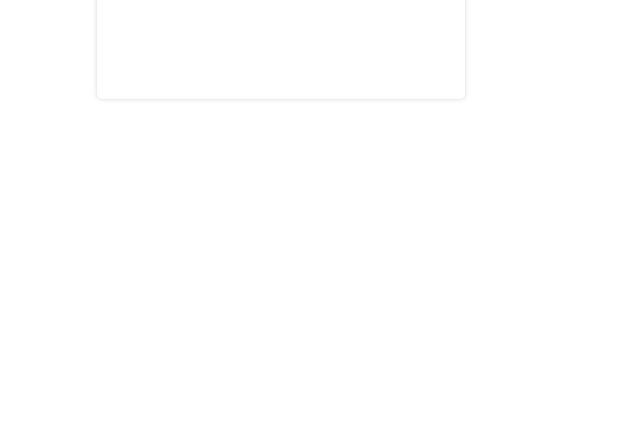
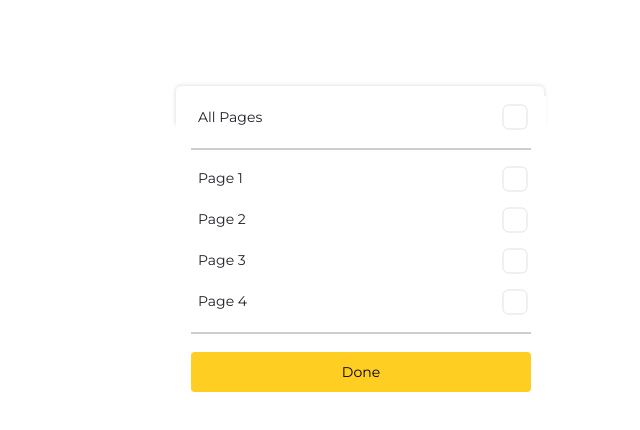
Before and after one commit to Bruce-Mahagwa/First_Test_Assignment_Ellty, a React (Create React App) app in the folder frontend/: page / in a window 1280 px wide. Shown: the top 430 px of the page, without its empty margins (280-920 px from the left). Built offline with nearby package versions, Linux system fonts and the light colour scheme.

Commit message:
Adds extra styles

```diff
--- a/frontend/src/App.css
+++ b/frontend/src/App.css
@@ -1,11 +1,17 @@
 @import url('https://fonts.googleapis.com/css2?family=Inter:ital,opsz,wght@0,14..32,100..900;1,14..32,100..900&family=Montserrat:ital,wght@0,100..900;1,100..900&family=Poppins:ital,wght@0,100;0,200;0,300;0,400;0,500;0,600;0,700;0,800;0,900;1,100;1,200;1,300;1,400;1,500;1,600;1,700;1,800;1,900&display=swap');
+
+/*global utility classes */
+.center {
+  /* centers containers */
+  top: 50%;
+  left: 50%;
+  transform: translate(-50%, -50%);
+}
+/* end of utility classes */
 .main_container {
-  position: relative;
   width: 578px;
   height: 794px;
-  top: -396px;
-  left: 168px;
-  padding: 85px 104px 383px 104px;
+  margin: 0 auto;
 }
 .form {
   position: relative;
@@ -18,11 +24,24 @@
   color: #1F2128;
   width: 370px;
   height: 326px;
+  margin: 0 auto;
   top: 85px;
-  left: 104px;
+  /* left: 104px; */
   padding: 10px 0px 10px 0px;
   border-radius: 6px;
   border: 1px solid #EEEEEE;
   box-shadow: 0px 8px 15px 0px #1414141F;
   box-shadow: 0px 0px 4px 0px #1414141A;
 }
+.border_container {
+  width: 370px;
+  height: 20px;
+  padding: 10px 15px 10px 15px;
+}
+.border {
+  width: 340px;
+  border: 0.7px solid rgba(205, 205, 205, 1)
+}
+.form:first-child {
+  height: 42px !important;
+}
--- a/frontend/src/App.js
+++ b/frontend/src/App.js
@@ -9,10 +9,18 @@ import { useState } from 'react';
 function App() {
   const [checkBoxStyles, setCheckBoxStyles] = useState([])
   const [largeContainerStyles, setLargeContainerStyles] = useState([])
+
   function onMouseUp(e) {
-      setCheckBoxStyles((prev) => {
-          return ""
-      })
+    const element = e.currentTarget?.childNodes[1]?.childNodes[0];
+        if (element) {
+            if (element?.checked) {
+                element.classList.remove("show_tick_mark")
+            }
+            else {
+                element.classList.remove("box-shadow")
+                element.classList.remove("show_tick_mark")
+            }
+        }
       setLargeContainerStyles((prev) => {
           return (
               ""
@@ -33,6 +41,21 @@ function App() {
         largeContainerStyles={largeContainerStyles}
         setLargeContainerStyles={setLargeContainerStyles}
         onMouseUp = {onMouseUp}
+        htmlFor={"all_pages"}
+        label = {"All Pages"}
+        height={42}
+        />
+        <div className = "border_container">
+          <div className = "border"></div>
+        </div>
+        <ListItem
+        checkBoxStyles = {checkBoxStyles}
+        setCheckBoxStyles ={setCheckBoxStyles}
+        largeContainerStyles={largeContainerStyles}
+        setLargeContainerStyles={setLargeContainerStyles}
+        onMouseUp = {onMouseUp}
+        htmlFor={"page_1"}
+        label={"Page 1"}
         />
         <ListItem
         checkBoxStyles = {checkBoxStyles}
@@ -40,6 +63,8 @@ function App() {
         largeContainerStyles={largeContainerStyles}
         setLargeContainerStyles={setLargeContainerStyles}
         onMouseUp = {onMouseUp}
+        htmlFor={"page_2"}
+        label={"Page 2"}
         />
         <ListItem
         checkBoxStyles = {checkBoxStyles}
@@ -47,6 +72,8 @@ function App() {
         largeContainerStyles={largeContainerStyles}
         setLargeContainerStyles={setLargeContainerStyles}
         onMouseUp = {onMouseUp}
+        htmlFor={"page_3"}
+        label={"Page 3"}
         />
         <ListItem
         checkBoxStyles = {checkBoxStyles}
@@ -54,7 +81,12 @@ function App() {
         largeContainerStyles={largeContainerStyles}
         setLargeContainerStyles={setLargeContainerStyles}
         onMouseUp = {onMouseUp}
+        htmlFor={"page_4"}
+        label={"Page 4"}
         />
+        <div className = "border_container">
+          <div className = "border"></div>
+        </div>
         <Button />
       </form>
     </main>
--- a/frontend/src/Components/Button/Button.css
+++ b/frontend/src/Components/Button/Button.css
@@ -8,7 +8,8 @@
     background: #FFCE22;
     cursor: pointer;
     position: relative;
-    left: 104px;
+    margin-left: 15px;
+    margin-top: 10px;
 }
 .submit_btn:hover {
     background: #FFD84D;
--- a/frontend/src/Components/Button/Button.js
+++ b/frontend/src/Components/Button/Button.js
@@ -3,7 +3,7 @@ import "./Button.css"
 
 const Button = () => {
     return (
-        <button className = "submit_btn">
+        <button className = "submit_btn" onClick={(e) => e.preventDefault()}>
             Done
         </button>
     )
--- a/frontend/src/Components/ListItem/ListItem.css
+++ b/frontend/src/Components/ListItem/ListItem.css
@@ -9,7 +9,8 @@
 
 .list_item {
     width: 370px;
-    height: 42px;
+    /* height 41 applies to all other list items except the first header */
+    height: 41px;
     padding: 8px 15px 8px 22px;
     background: #FFFFFF;
     display: flex;
@@ -18,31 +19,39 @@
     cursor: pointer;
 }
 .page_name {
-    width: calc(370px - 25px);
-    height: 18px;
+    width: calc(370px - 35px);
+    height: 35px;
+    /* padding-top: 5px; */
+    display: flex;
+    align-items: center;
     cursor: pointer;
 }
 .check_page {
+    width: 35px;
+    height: 35px;
+    opacity: 0.6;
+    position: relative;
+    cursor: pointer;
+}
+.checkbox {
     width: 25px;
     height: 25px;
-    border-radius: 6px;
-    border: 1px solid #CDCDCD;
-    opacity: 0.6;
-    position: relative;
-}
-.checkbox {
-    width: 100%;
-    height: 100%;
     max-width: 25px;
+    /* position: relative; */
+    position: absolute;
     /* makes the default styling disappear to hide borders */
     -webkit-appearance: none;
     -moz-appearance: none;
     appearance: none;
-    border: none;
     outline: none;
     cursor: pointer;
+    border: 1px solid #CDCDCD !important;
+    border-radius: 6px;
     /* increase z index of the input */
-    z-index: 200000000;
+    z-index: 2000;
+}
+.check_box label {
+    cursor: pointer;
 }
 .check_page_container_large {
     position: absolute;
@@ -64,10 +73,11 @@
     position: absolute;
     display: block;
     opacity: 0;
+    cursor: pointer;
     z-index: -20000;
 }
 /* hover states */
-.check_page:hover {
+.checkbox:hover {
     border: 1px solid #BDBDBD;
 }
 .list_item:hover .tick_icon {
@@ -100,23 +110,27 @@
     border: 1px solid #FFFFFF
  }
  .check_page:has(.checkbox:checked) {
+    opacity: 0.9;
+ }
+ .checkbox:checked {
     background: #2469F6;
     opacity: 0.9;
  }
- .checkbox:checked +.tick_icon {
-    color: #FFFFFF;
-    opacity: 1;
+ .checkbox:checked + label .tick_icon {
+    color: #FFFFFF !important;
+    opacity: 0.9;
     width: 22px;
     height: 22px;
+    z-index: 2000;
  }
-.check_page:has(.checkbox:checked:is(:hover)) {
+.checkbox:checked:is(:hover) {
     background: #5087F8;
 }
 
  /* end of checked states */
 
  /* unchecking states */
- .blue-background-checked .check_page {
+ .blue-background-checked .check_box {
     /* blue-background-state is a utility class that will be added dynamically when the user clicks to uncheck a checkbox */
     background: #2469F6;
     border: 3px solid #2469F6;
--- a/frontend/src/Components/ListItem/ListItem.js
+++ b/frontend/src/Components/ListItem/ListItem.js
@@ -1,68 +1,59 @@
 // styles
 import "./ListItem.css"
+import "../../App.css"
 // components
 import { BsCheck2 } from "react-icons/bs";
 import { IconContext } from "react-icons";
 // hooks
-import { useState } from "react";
-const ListItem = ({checkBoxStyles, setCheckBoxStyles, largeContainerStyles, setLargeContainerStyles, onMouseUp}) => {
 
-    const [isItemChecked, setIsItemChecked] = useState(false);
-    function onInputChecked(e) {
-        // captures the checkbox element and checks if it is checked
-        try {
-            if (e.currentTarget) {
-                const element = e.currentTarget?.childNodes[1]?.childNodes[0];
-                const isChecked = element?.checked;
-                if (isChecked) {
-                    setIsItemChecked(true)
-                    return true;
-                }
-            }
-        }
-        catch(e) {
-            setIsItemChecked(false)
-            return false;
-        }
-        setIsItemChecked(false)
-        return false;
-    }
+const ListItem = ({checkBoxStyles, largeContainerStyles, setLargeContainerStyles, onMouseUp, htmlFor, label, height=41}) => {
 
     function onMouseDown(e) {
         // describes the styles and classes when a user presses the mouse on the checkbox element
-        setCheckBoxStyles((prev) => {
-            if (isItemChecked) {
-                // avoids the box shadow styling when checkbox is being unchecked
-                return "show_tick_mark"
+        const element = e.currentTarget?.childNodes[1]?.childNodes[0];
+        if (element) {
+            if (element?.checked) {
+                element.classList.add("show_tick_mark")
             }
-            return (
-                "show_tick_mark box-shadow"
-            )
-        })
+            else {
+                element.classList.add("box-shadow")
+                element.classList.add("show_tick_mark")
+            }
+        }
         setLargeContainerStyles((prev) => {
             return (
                 "border-color-focus"
             )
         })
     }
-
-
+    function isCheckBoxChecked(e) {
+        const element = e.currentTarget?.nextElementSibling?.childNodes[0];
+        if (element) {
+            if (element.checked) {
+                element.classList.add("blue-background-checked")
+                return "";
+            }
+        }
+        return "";
+    }
     return (
         <li className = {`list_item`}
         onMouseDown={onMouseDown}
         onMouseUp = {onMouseUp}
-        onChange = {onInputChecked}
-        onClick={onInputChecked}
+        style={{height: height}}
         >
         <label className = "page_name"
-            htmlFor = "all_pages"
-            >All Pages</label>
+            htmlFor = {htmlFor}
+            onMouseDown={isCheckBoxChecked}
+            >{label}</label>
             <div className = "check_page">
-                <input type = "checkbox" name = "all_pages" className = {`checkbox ${checkBoxStyles}`}
-                id = "all_pages"
+                <input type = "checkbox" name = {htmlFor} className = {`checkbox center`}
+                id = {htmlFor}
                  />
                 <IconContext.Provider value = {{className: "tick_icon center"}}>
-                    <BsCheck2 />
+                    <label htmlFor = {htmlFor}>
+                        <BsCheck2  />
+                    </label>
                 </IconContext.Provider>
                 <div className = {`check_page_container_large center ${largeContainerStyles}`}>
                     <div className = "check_page_container_small center">
```
